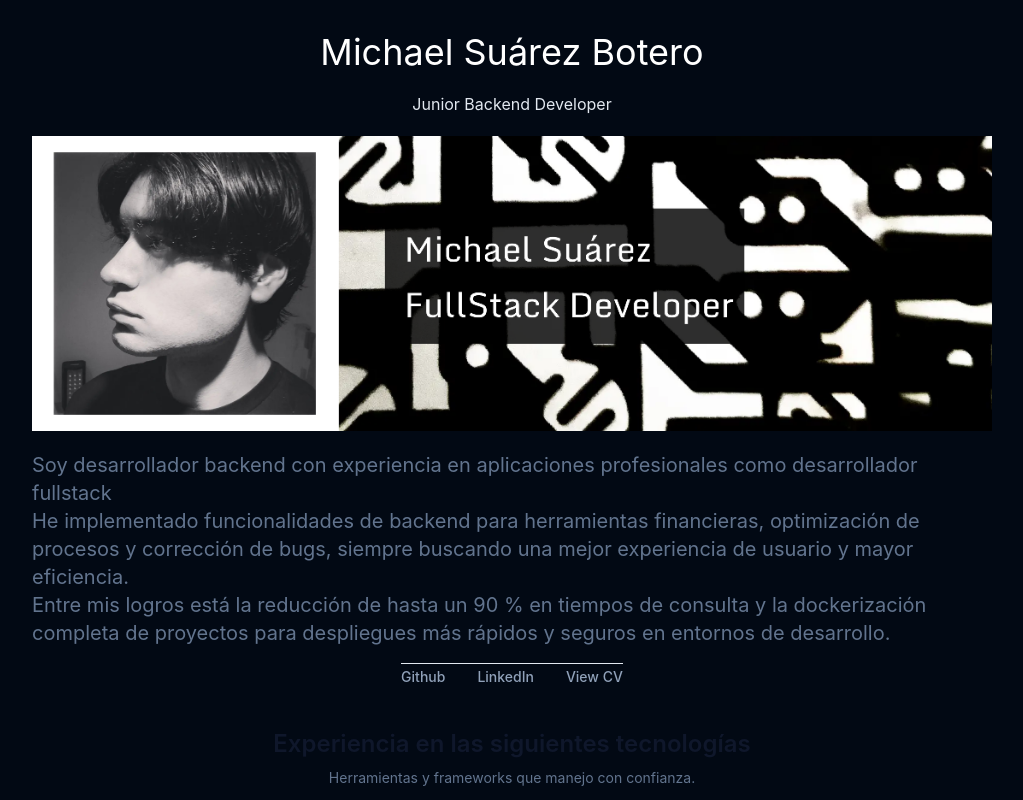
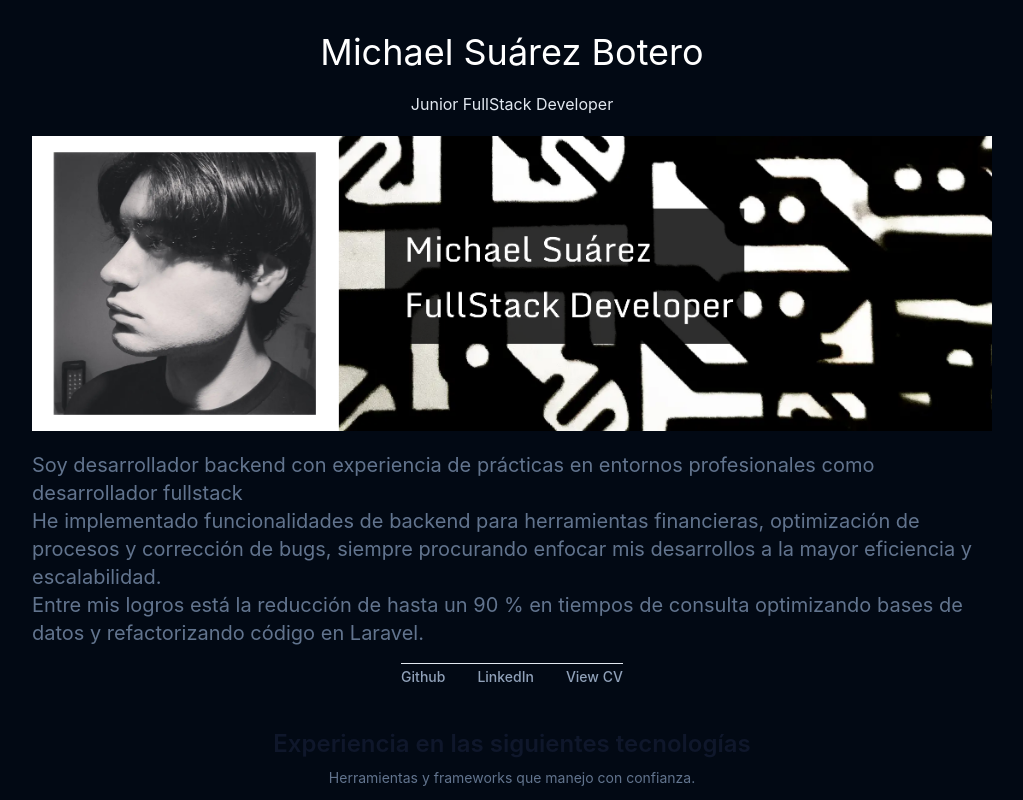
Before and after one commit to MikeSrz/MikeSrz.github.io, a Vue app: page / in a window 1280 px wide. Shown: the top 800 px of the page, without its empty margins (128-1151 px from the left). Built offline with nearby package versions, Linux system fonts and the light colour scheme.

Commit message:
Ajuste en texto

```diff
--- a/src/views/Home.vue
+++ b/src/views/Home.vue
@@ -2,12 +2,12 @@
   <section class="mx-auto max-w-5xl px-4 py-8 sm:px-6 lg:px-8">
     <div class="space-y-5 text-center">
       <h1 class="text-4xl text-white">Michael Suárez Botero</h1>
-      <h3>Junior Backend Developer</h3>
+      <h3>Junior FullStack Developer</h3>
       <img src="@/assets/profile.png" alt="Profile Picture" class="profile-image" />
       <p class="mt-2 text-xl text-slate-500 text-left dark:text-slate-400">
-        Soy desarrollador backend con experiencia en aplicaciones profesionales como desarrollador fullstack<br>
-        He implementado funcionalidades de backend para herramientas financieras, optimización de procesos y corrección de bugs, siempre buscando una mejor experiencia de usuario y mayor eficiencia.<br>
-        Entre mis logros está la reducción de hasta un 90 % en tiempos de consulta y la dockerización completa de proyectos para despliegues más rápidos y seguros en entornos de desarrollo.
+        Soy desarrollador backend con experiencia de prácticas en entornos profesionales como desarrollador fullstack<br>
+        He implementado funcionalidades de backend para herramientas financieras, optimización de procesos y corrección de bugs, siempre procurando enfocar mis desarrollos a la mayor eficiencia y escalabilidad.<br>
+         Entre mis logros está la reducción de hasta un 90 % en tiempos de consulta optimizando bases de datos y refactorizando código en Laravel.
       </p>
     </div>
     <HomeNav/>
```
